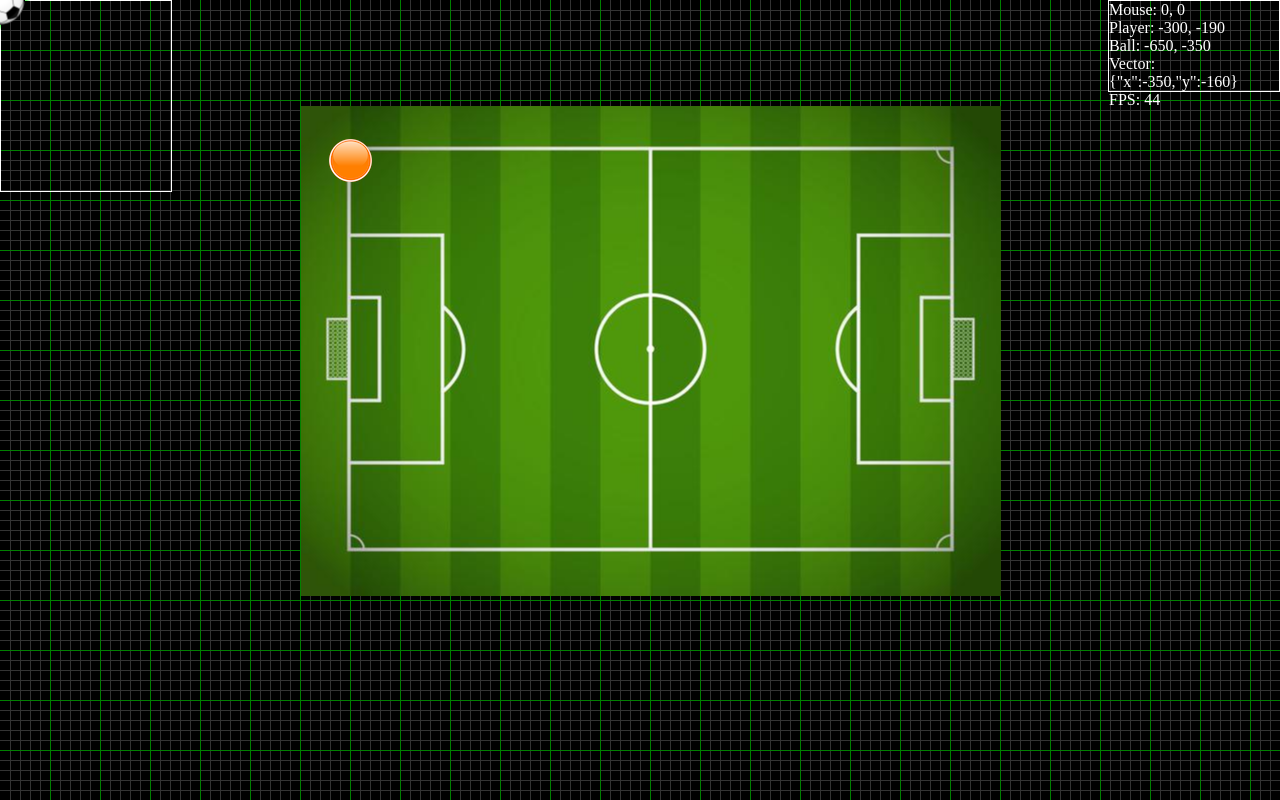
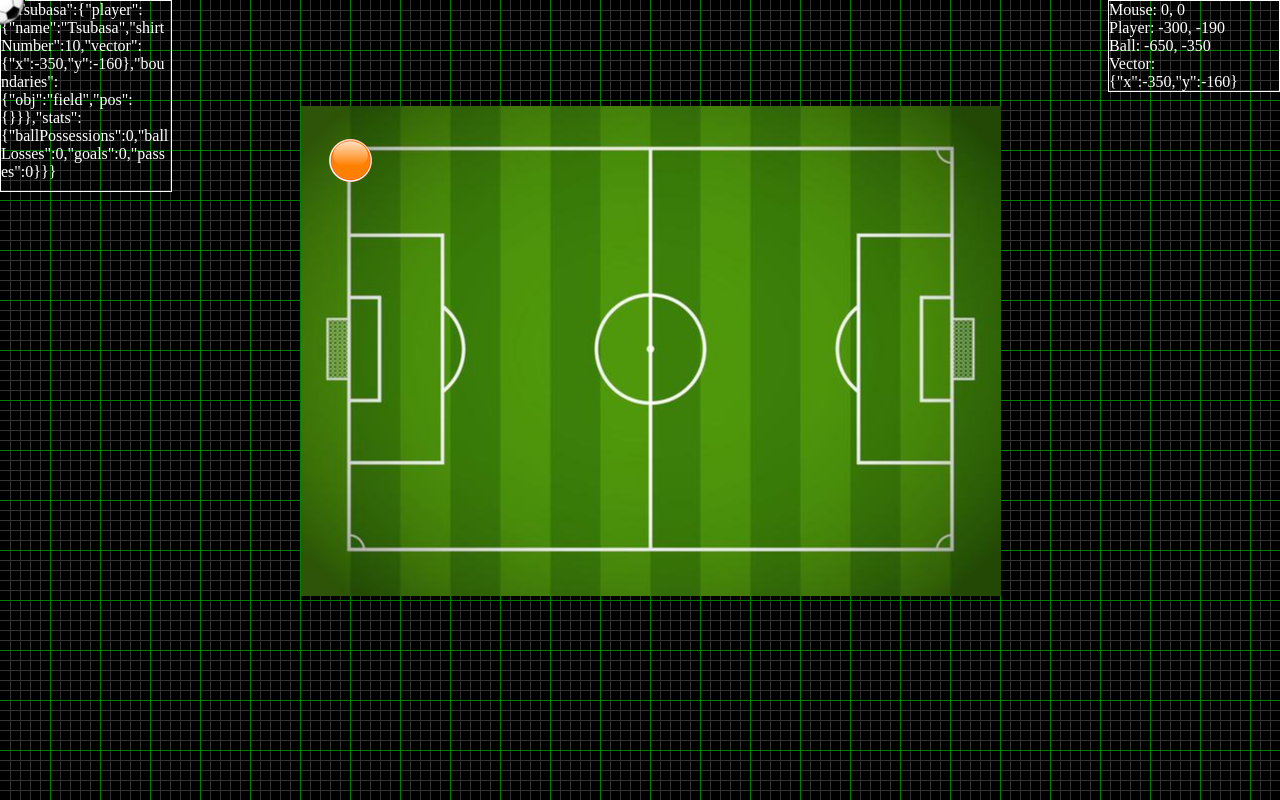
Before and after one commit to tcardoso2/futsalt, a website: page public/index.html in a window 1280 px wide. Drawn offline with Linux system fonts and the light colour scheme.

Commit message:
Added left panel where player statistics are shown

```diff
--- a/public/css/main.css
+++ b/public/css/main.css
@@ -17,6 +17,8 @@ body {
     width: 170px;
     color: white;
     height: 90px;
+    overflow-x: hidden;
+    overflow-wrap: break-word;
 }
 
 .leftbox {
@@ -27,4 +29,6 @@ body {
     width: 170px;
     color: white;
     height: 190px;
+    overflow-x: hidden;
+    overflow-wrap: break-word;
 }
--- a/public/js/draw.js
+++ b/public/js/draw.js
@@ -2,7 +2,9 @@
 function onDraw(items, canvas, ctx) {
     //Animate!
     //TODO: Not the best place to animate the model
-    ctx.players["Tsubasa"].moveTowards(ctx.ball)
+    ctx.players["Tsubasa"].moveTowards(ctx.ball, (objective) => {
+        ctx.match.playerStats["Tsubasa"].stats.ballPossessions++
+    });
     ctx.ball.place(canvas.mouse.x, canvas.mouse.y, true)
     let content = `Mouse: ${canvas.mouse.x}, ${canvas.mouse.y}`
     content += `<br />Player: ${ctx.players["Tsubasa"].fieldPosX()}, ${ctx.players["Tsubasa"].fieldPosY()}`
@@ -11,7 +13,7 @@ function onDraw(items, canvas, ctx) {
     content += `<br />FPS: ${canvas.getFPS()}`
 
     $('.rightbox').html(content)
-    $('.rightbox').html(content)
+    $('.leftbox').html(JSON.stringify(ctx.match.playerStats))
     for(let i in items){
         canvas.drawImage(canvas.scene[items[i].obj], items[i].pos.x(), items[i].pos.y(), ALIGN.CENTER.MIDDLE, items[i].pos.rotation());
     }
--- a/public/js/lib/entities/context.js
+++ b/public/js/lib/entities/context.js
@@ -12,6 +12,7 @@ class Context {
         this.players = players
         this.ball = ball
         this.handlers = [] //Observers
+        this.match
     }
 
     addPlayer(player) {
--- a/public/js/lib/entities/match.js
+++ b/public/js/lib/entities/match.js
@@ -1,6 +1,6 @@
 /**
  * Match Entity
- * Represents a game
+ * Represents game statistics for players in a match
  * Author: Tiago Cardoso
  * Created: 16Jun2019
  */
--- a/public/js/lib/entities/player.js
+++ b/public/js/lib/entities/player.js
@@ -9,23 +9,26 @@
 class Player extends BasePlayer {
     constructor(name, shirtNumber = 1) {
         super(0, 0)
+        let event = new Event('reach-obj');
         this.name = name
         this.shirtNumber = shirtNumber
         this.vector = {}
         let hasObjective = false
-        this.setObjective = (obj) => {
+        let achievedObjective = false
+        this.setObjective = (obj, callback) => {
             hasObjective = true
             this.vector['x'] = obj.fieldPosX() - this.fieldPosX()
             this.vector['y'] = obj.fieldPosY() - this.fieldPosY()
             if(this.vector['x'] == 0 || this.vector['y'] == 0) {
                 //Objective Accomplished
-                hasObjective = false
+                if(!achievedObjective) callback(obj)
+                achievedObjective = true
             }
         }
     }
 
-    moveTowards(obj) {
-        this.setObjective(obj)
+    moveTowards(obj, callback) {
+        this.setObjective(obj, callback)
         let [x, y] = this.calculateNextMove()
         this.move(x, -y)
     }
--- a/public/js/main.js
+++ b/public/js/main.js
@@ -16,6 +16,7 @@ var canvas = new Canvas('main', 0, function() {
 var context = new Context()
 let match = new Match()
 context.subscribe(match.addNewPlayer, match)
+context.match = match //Easy accessor
 
 initializePFactory(context)
 
```
